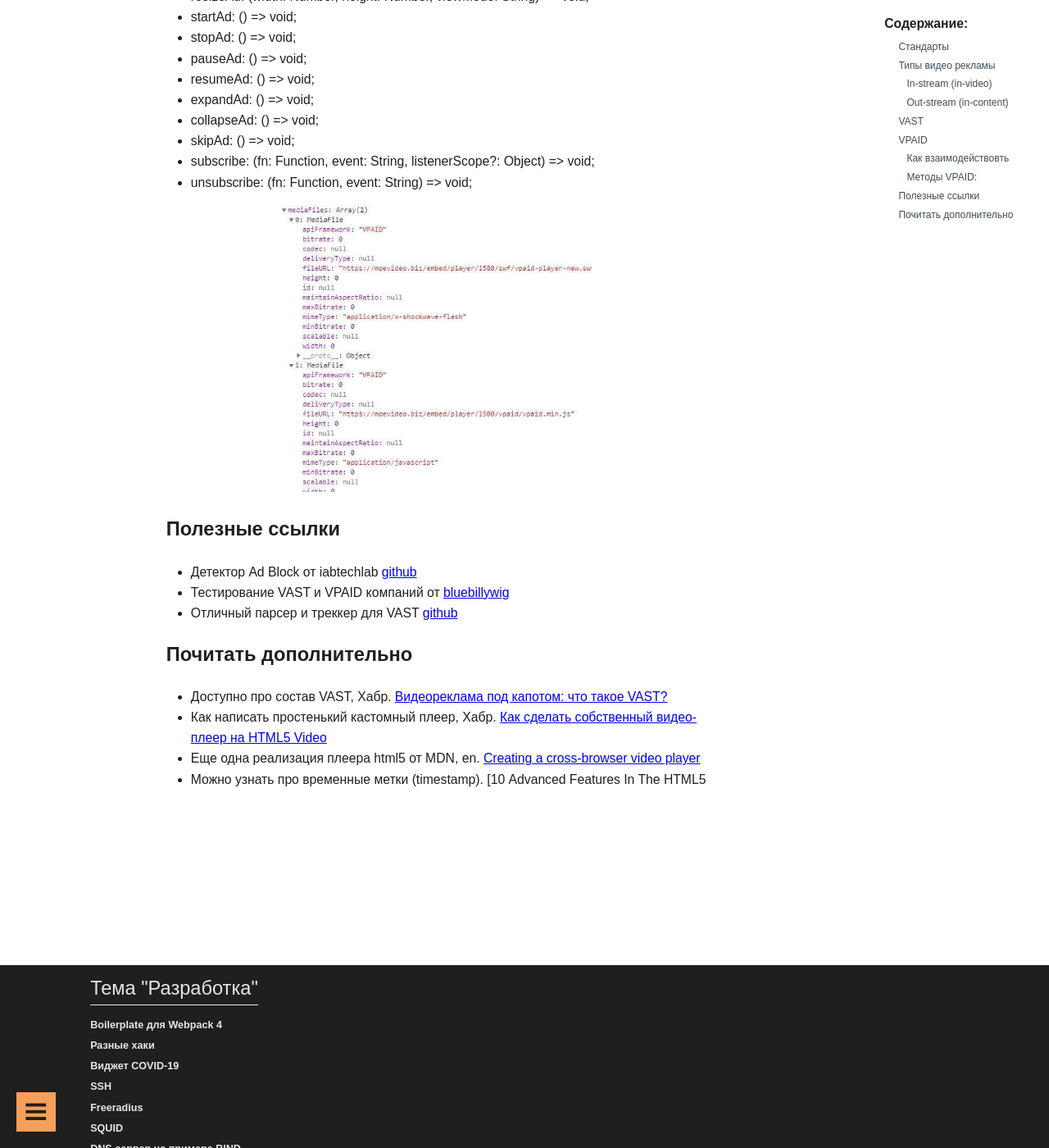
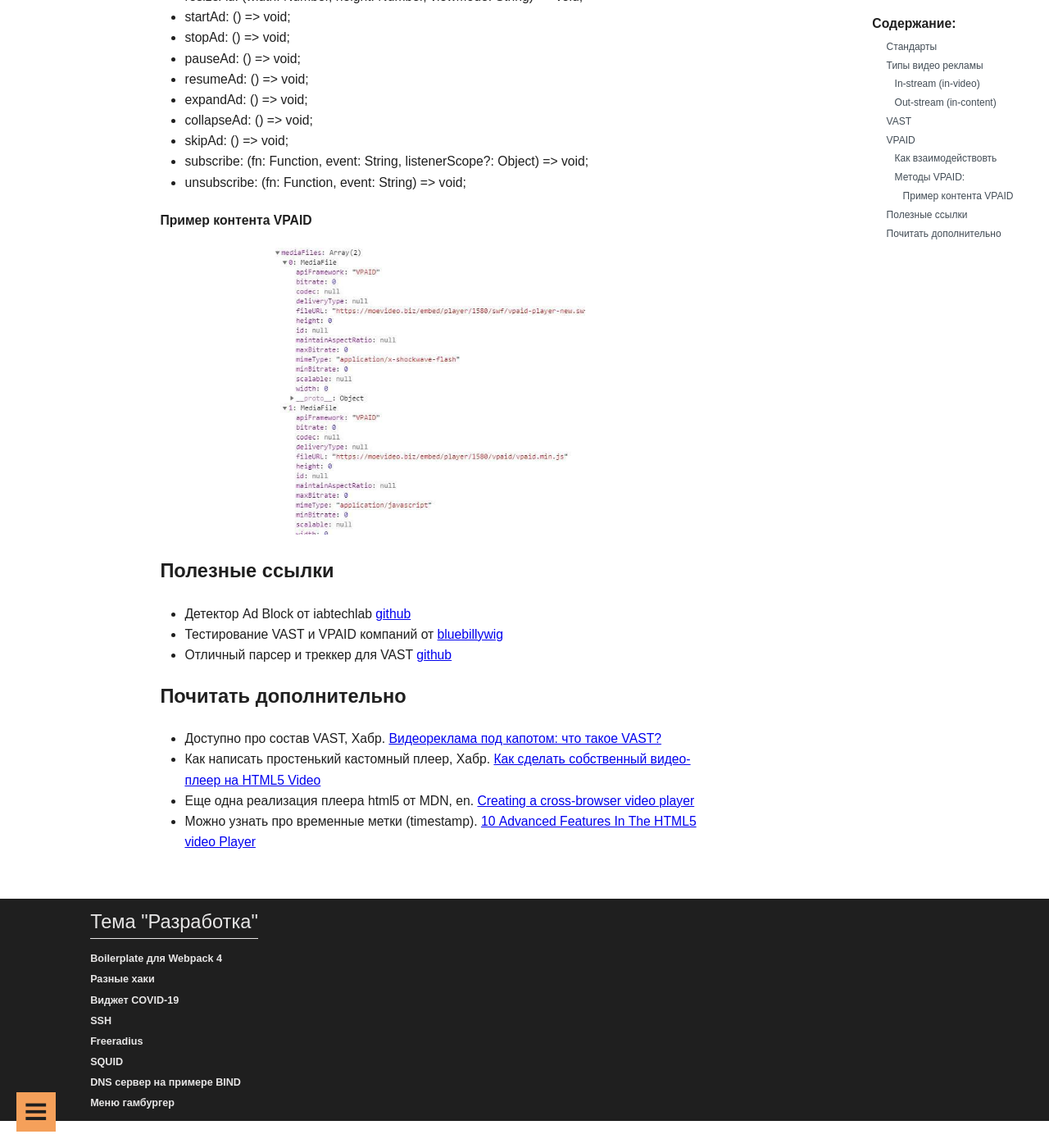
Before and after one commit to guest363/blog, a Jekyll site: the page built from _posts/web/2020-05-24-internet-video-ads-vast-and-vpaid.md, in a window 1280 px wide and 1400 px high, scrolled down 4593 px. Shown: the whole window at 82% size. Built offline with Jekyll 4.4.1, drawn with Linux system fonts in a browser that asks for light colours.

Commit message:
fix video tag

```diff
--- a/_posts/web/2020-05-24-internet-video-ads-vast-and-vpaid.md
+++ b/_posts/web/2020-05-24-internet-video-ads-vast-and-vpaid.md
@@ -201,6 +201,7 @@ script.addEventListener("load", function () {
 - subscribe: (fn: Function, event: String, listenerScope?: Object) => void;
 - unsubscribe: (fn: Function, event: String) => void;
 
+#### Пример контента VPAID
 ![Пример контента VPAID](/assets/images/vastAndVpaid/vpaid-types.jpg)
 
 ## Полезные ссылки
@@ -214,4 +215,4 @@ script.addEventListener("load", function () {
 - Доступно про состав VAST, Хабр. [Видеореклама под капотом: что такое VAST?](https://habr.com/ru/post/499164/)
 - Как написать простенький кастомный плеер, Хабр. [Как сделать собственный видео-плеер на HTML5 Video](https://habr.com/ru/company/microsoft/blog/127295/)
 - Еще одна реализация плеера html5 от MDN, en. [Creating a cross-browser video player](https://developer.mozilla.org/en-US/docs/Web/Guide/Audio_and_video_delivery/cross_browser_video_player)
-- Можно узнать про временные метки (timestamp). [10 Advanced Features In The HTML5 <video> Player](https://blog.addpipe.com/10-advanced-features-in-html5-video-player/amp/)
+- Можно узнать про временные метки (timestamp). [10 Advanced Features In The HTML5 video Player](https://blog.addpipe.com/10-advanced-features-in-html5-video-player/amp/)
```
